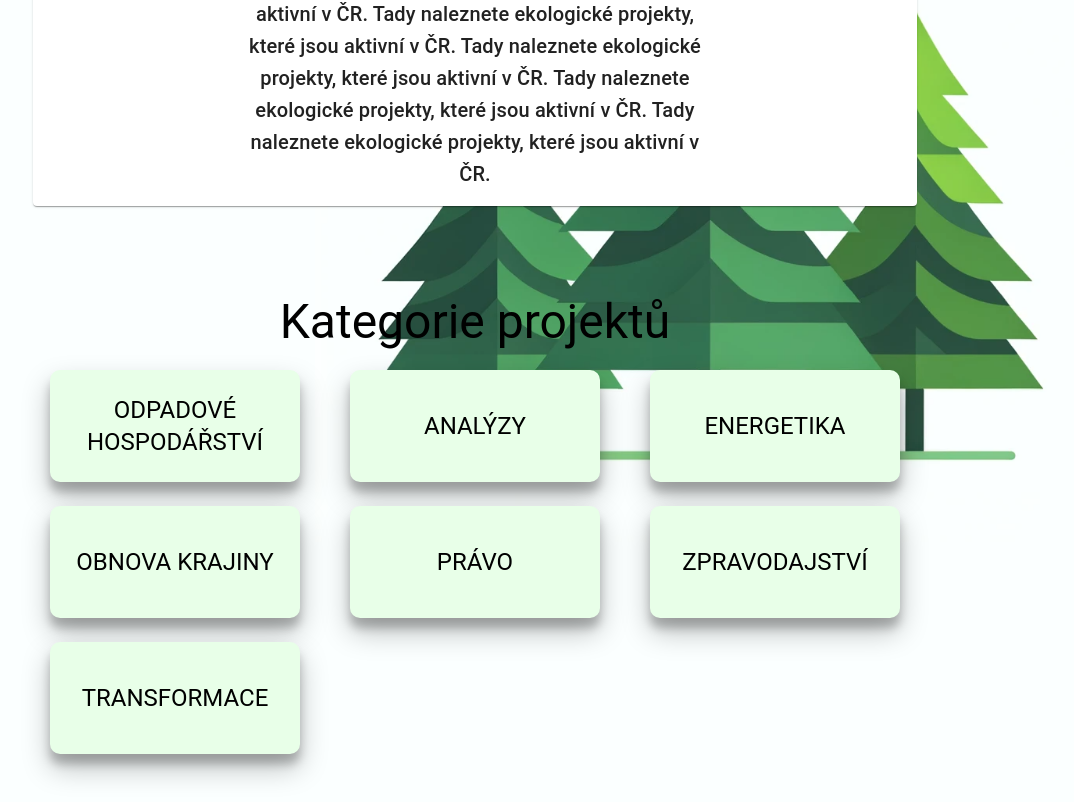
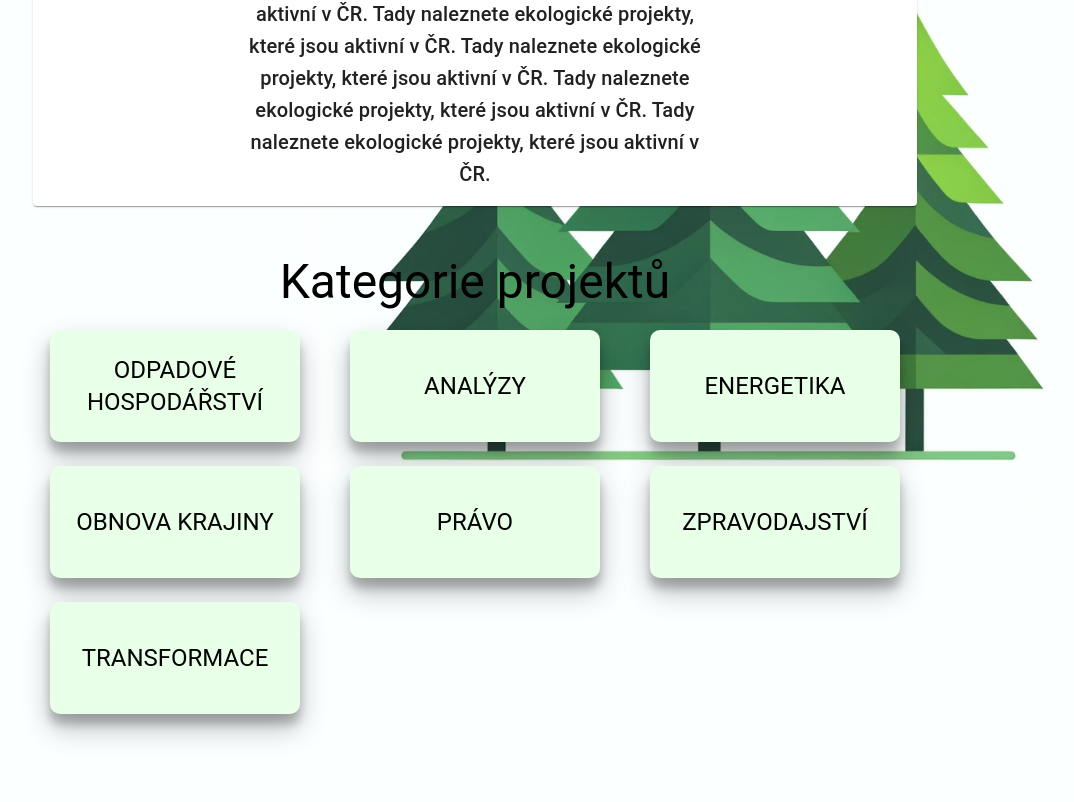
Before and after one commit to Sselion/EkoSpoj, a React (Vite) app in the folder frontend/: page / in a window 1280 px wide. Shown: the part 258-1060 px from the top of the page, without its empty margins (165-1239 px from the left). After the commit the page ends 1020 px from the top, so only its background shows below. Built offline with nearby package versions, Linux system fonts and the light colour scheme.

Commit message:
add navigation

```diff
--- a/frontend/src/components/CategorySelection.tsx
+++ b/frontend/src/components/CategorySelection.tsx
@@ -8,8 +8,8 @@ const categorySelection = ["Odpadové hospodářství", "Analýzy", "Energetika"
 
 function Categories() {
     return (
-        <Box display="flex" sx={{p: 3, textAlign: "center", maxWidth: "900px", margin: '0 auto', mt: 5}}>
-            <Grid container>
+        <Box display="flex" sx={{p: 3, textAlign: "center", maxWidth: "900px", margin: '0 auto'}}>
+            <Grid container mt={0}>
                 <Grid item xs={12}>
                     <Typography variant="h3" sx={{mb: 2.5}}>
                         Kategorie projektů
--- a/frontend/src/components/MainPage.tsx
+++ b/frontend/src/components/MainPage.tsx
@@ -2,7 +2,7 @@ import React from "react";
 import Box from "@mui/material/Box";
 import NavBar from "./NavBar";
 import Heading from "./Heading";
-import Categories from "./CategorySelection";
+import CategorySelection from "./CategorySelection";
 
 
 const name = "O nás";
@@ -15,7 +15,7 @@ function MainPage() {
         <>
             <NavBar/>
             <Heading name={name} about={about} size={10} />
-            <Categories />
+            <CategorySelection />
         </>
 
     )
--- a/frontend/src/components/NavBar.tsx
+++ b/frontend/src/components/NavBar.tsx
@@ -1,8 +1,15 @@
 import React from "react";
+import { useNavigate } from 'react-router-dom';
 import Box from "@mui/material/Box";
 import {AppBar, Button, Toolbar, Typography} from "@mui/material";
 
 function NavBar() {
+    const navigate = useNavigate();
+
+    const handleButtonClick = () => {
+        navigate('/');
+    };
+
     return(
         <AppBar sx={{backgroundColor: "white"}}>
             <Box ml={5} mr={5}>
@@ -10,7 +17,7 @@ function NavBar() {
                     <Typography variant="h4" sx={{flexGrow: 1, color: "#2B6048"}}>
                         EkoSpoj
                     </Typography>
-                    <Button
+                    <Button onClick={handleButtonClick}
                         sx={{
                             color: "#2B6048",
                             "&:hover": {
```
